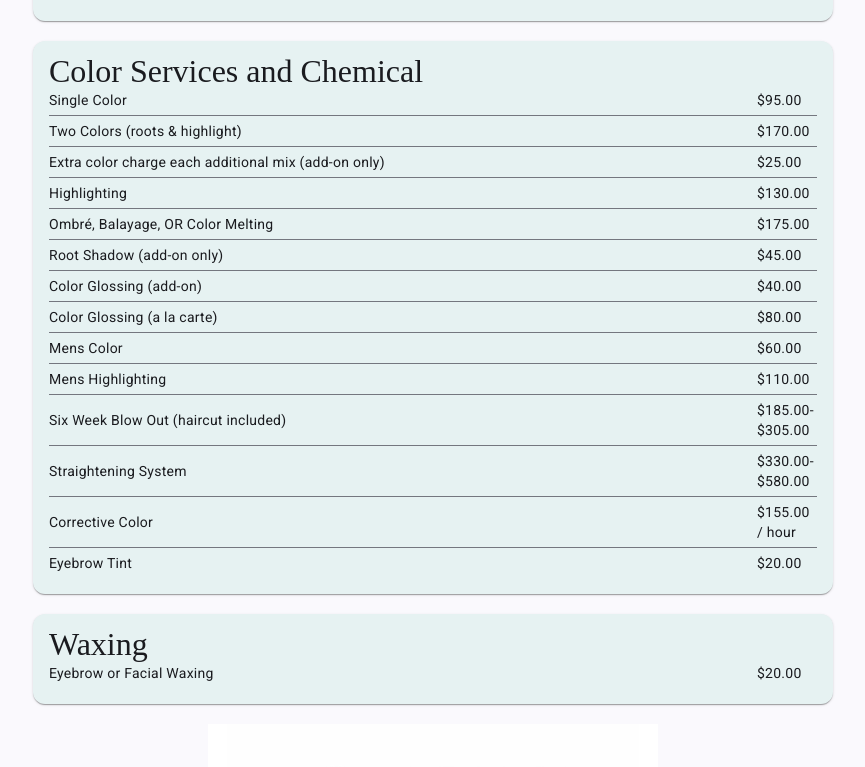
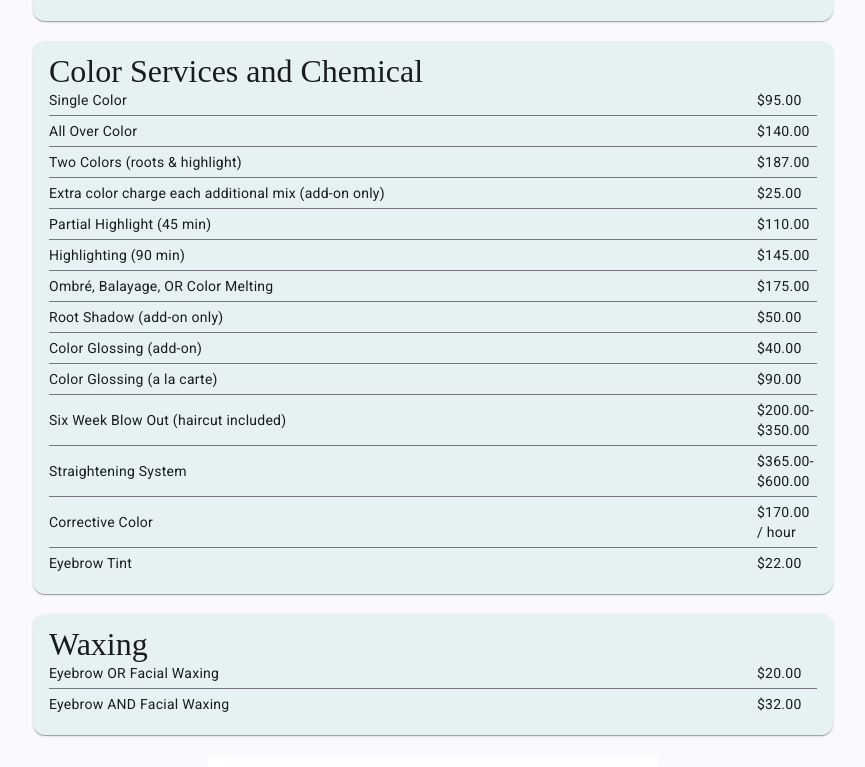
Before and after one commit to hhamrick/tiff-taylor-hair, an Angular app: page /services in a window 1280 px wide. Shown: the part 386-1153 px from the top of the page, without its empty margins (207-1072 px from the left). Built offline with nearby package versions, Linux system fonts and the light colour scheme; a web font is replaced by a local one.

Commit message:
Price change

```diff
--- a/src/app/services-page/services-page.component.ts
+++ b/src/app/services-page/services-page.component.ts
@@ -17,9 +17,9 @@ export class ServicesPageComponent {
   }
 
   hairData = [
-    { service: 'Ladies Cut', price: '$64.00' },
+    { service: 'Ladies Cut', price: '$70.00' },
     { service: 'Mens Cut', price: '$44.00' },
-    { service: 'Children (10 and under)', price: '$34.00' },
+    { service: 'Children (10 and under)', price: '$37.00' },
     { service: 'Shampoo & Style', price: '$53.00' },
     { service: 'Special Event Styling (Pre-Consultation Mandatory)', price: '$105.00- $180.00' },
     { service: 'Bang Trim (*complimentary with regularly scheduled clients)', price: '$15.00' },
@@ -29,24 +29,25 @@ export class ServicesPageComponent {
 
   colorData = [
     { service: 'Single Color', price: '$95.00' },
-    { service: 'Two Colors (roots & highlight)', price: '$170.00' },
+    { service: 'All Over Color', price: '$140.00' },
+    { service: 'Two Colors (roots & highlight)', price: '$187.00' },
     { service: 'Extra color charge each additional mix (add-on only)', price: '$25.00' },
-    { service: 'Highlighting', price: '$130.00' },
+    { service: 'Partial Highlight (45 min)', price: '$110.00' },
+    { service: 'Highlighting (90 min)', price: '$145.00' },
     { service: 'Ombré, Balayage, OR Color Melting', price: '$175.00' },
-    { service: 'Root Shadow (add-on only)', price: '$45.00' },
+    { service: 'Root Shadow (add-on only)', price: '$50.00' },
     { service: 'Color Glossing (add-on)', price: '$40.00' },
-    { service: 'Color Glossing (a la carte)', price: '$80.00' },
-    { service: 'Mens Color', price: '$60.00' },
-    { service: 'Mens Highlighting', price: '$110.00' },
-    { service: 'Six Week Blow Out (haircut included)', price: '$185.00- $305.00' },
-    { service: 'Straightening System', price: '$330.00- $580.00' },
-    { service: 'Corrective Color', price: '$155.00 / hour' },
-    { service: 'Eyebrow Tint', price: '$20.00' }
+    { service: 'Color Glossing (a la carte)', price: '$90.00' },
+    { service: 'Six Week Blow Out (haircut included)', price: '$200.00- $350.00' },
+    { service: 'Straightening System', price: '$365.00- $600.00' },
+    { service: 'Corrective Color', price: '$170.00 / hour' },
+    { service: 'Eyebrow Tint', price: '$22.00' }
   ];
 
   waxingData = [
-    { service: 'Eyebrow or Facial Waxing', price: '$20.00' }
-  ]
+    { service: 'Eyebrow OR Facial Waxing', price: '$20.00' },
+    { service: 'Eyebrow AND Facial Waxing', price: '$32.00' }
+  ];
 
   displayedColumns = ['service', 'price'];
   tables = [{ title: 'Hair', data: this.hairData }, { title: 'Color Services and Chemical', data: this.colorData }, { title: 'Waxing', data: this.waxingData }]
```
